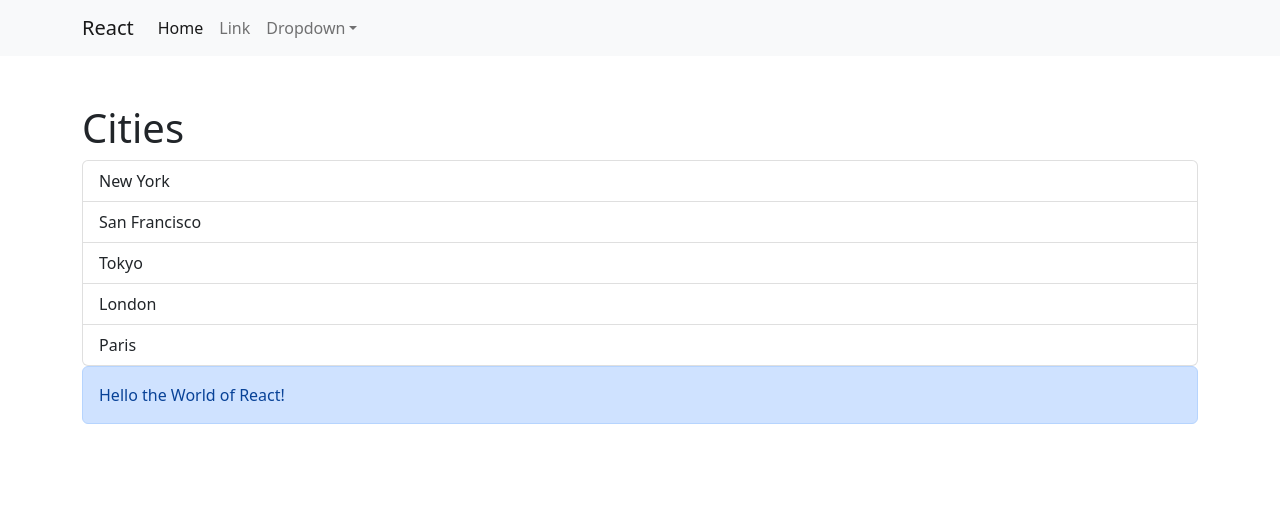
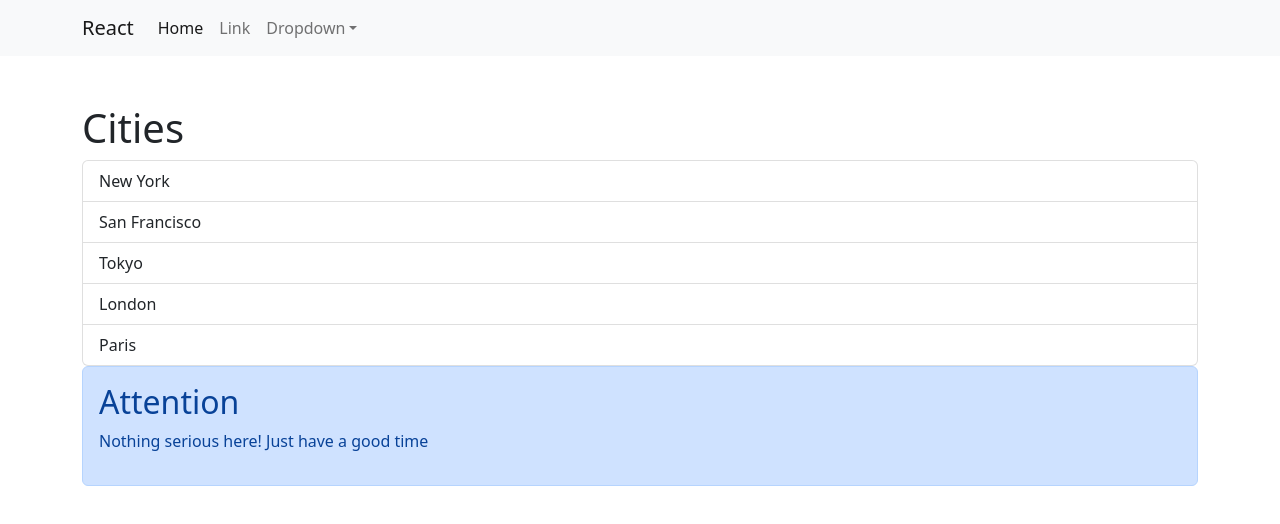
Before and after one commit to paulnyabaro/react-app, a React (Vite) app: page / in a window 1280 px wide. Shown: the top 524 px of the page. Built offline with nearby package versions, Linux system fonts and the light colour scheme.

Commit message:
Using ReactNode

```diff
--- a/src/App.tsx
+++ b/src/App.tsx
@@ -20,7 +20,8 @@ function App() {
     <div className="container py-5">
     <ListGroup items = {items} heading='Cities' onSelectItem={handleSelectItem}/>
     <Alert>
-      Hello the World of React!
+      <h2>Attention</h2>
+      <p>Nothing serious here! Just have a good time</p>
     </Alert>
     </div>
     </>
--- a/src/components/Alert.tsx
+++ b/src/components/Alert.tsx
@@ -1,5 +1,7 @@
+import { ReactNode } from "react";
+
 interface Props{
-    children: string;
+    children: ReactNode;
 }
 
 const Alert = ({ children }: Props) => {
```
